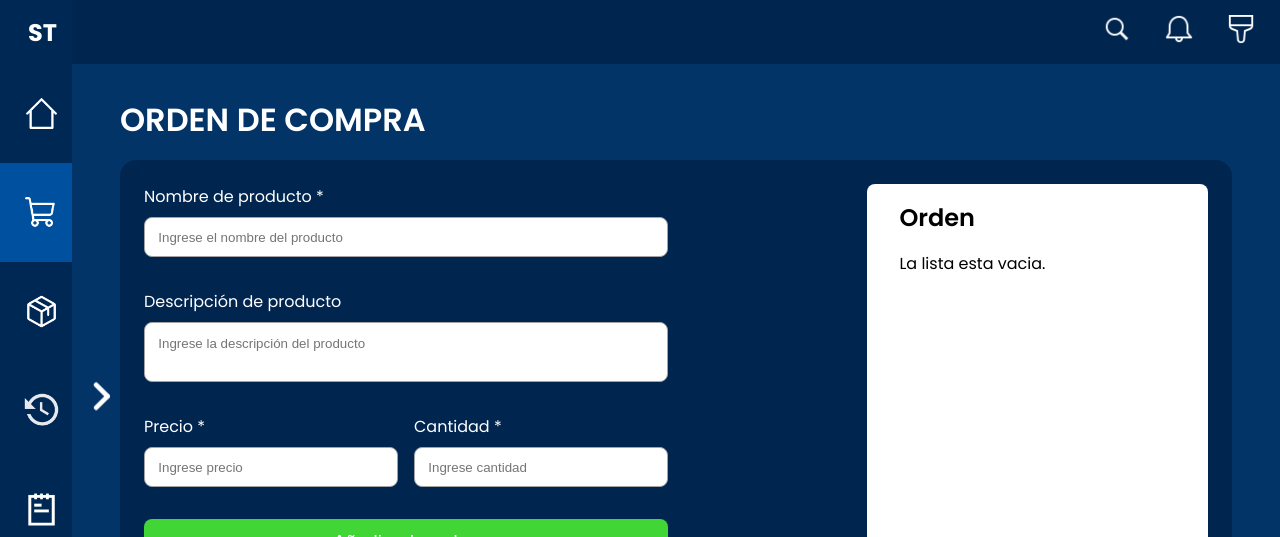
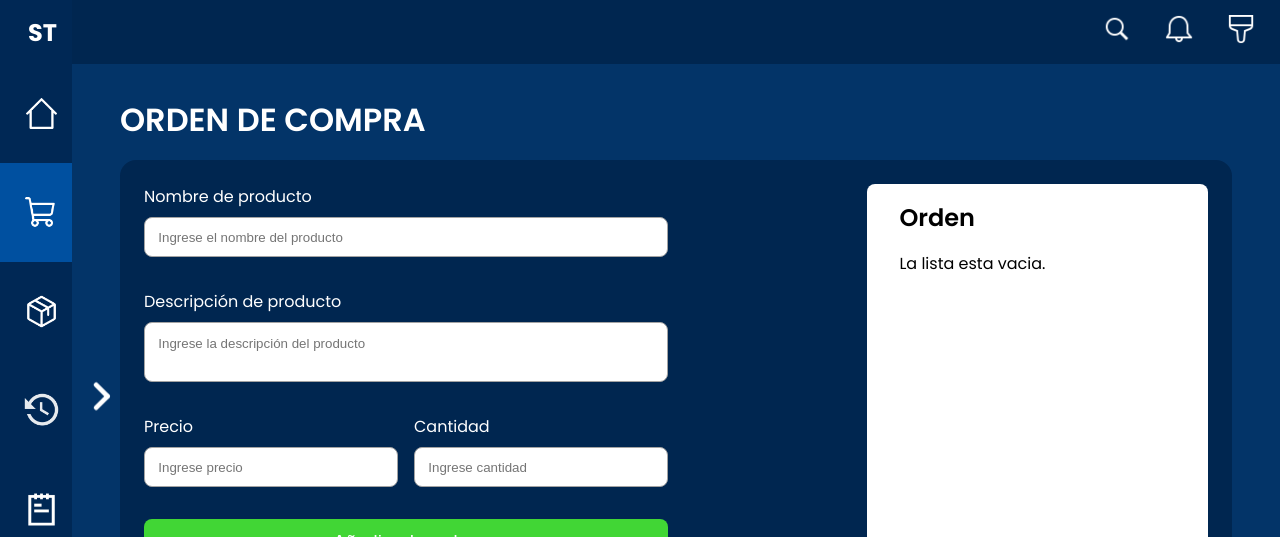
Before and after one commit to luciano-repetti/stocktrack, a Next.js app: page /orden_de_compra in a window 1280 px wide. Shown: the top 537 px of the page. Built offline with nearby package versions, Linux system fonts and the light colour scheme.

Commit message:
add message error form order

```diff
--- a/package.json
+++ b/package.json
@@ -11,7 +11,8 @@
   "dependencies": {
     "next": "14.1.0",
     "react": "^18",
-    "react-dom": "^18"
+    "react-dom": "^18",
+    "validator": "^13.11.0"
   },
   "devDependencies": {
     "eslint": "^8",
--- a/src/components/forms/OrderForm.jsx
+++ b/src/components/forms/OrderForm.jsx
@@ -1,6 +1,7 @@
 import { Input, Textarea } from "@/components/Input"
 import styles from "@/styles/modules/FormOrder.module.css"
 import { useState } from "react"
+import { orderValidations } from "./validations/orderValidations";
 
 
 export default function OrderForm({ handler }) {
@@ -9,9 +10,14 @@ export default function OrderForm({ handler }) {
         price: '',
         description: '',
         quantity: '',
-        // typeDiscount: '',
-        // discount: '',
     });
+
+    const [formErrors, setFormErrors] = useState({
+        name: '',
+        price: '',
+        quantity: '',
+        description: '',
+    })
 
     const { name, price, quantity, description, discount } = formItemState;
 
@@ -26,6 +32,11 @@ export default function OrderForm({ handler }) {
 
     const handleForm = (event) => {
         event.preventDefault()
+
+        const errors = orderValidations(formItemState)
+        const validationForm = Object.values(errors).some(camp => camp !== "")
+
+        if (!validationForm) {
             console.log('Form Submitted with state:', formItemState);
             handler(formItemState);
 
@@ -34,27 +45,28 @@ export default function OrderForm({ handler }) {
                 price: '',
                 quantity: '',
                 description: '',
-            // discount: '',
-            // typeDiscount: ''
             })
+
+            return;
+        }
+        setFormErrors(errors);
     }
 
     return (
         <form className={styles.form} onSubmit={handleForm}>
 
             <Input
-                error={""}
+                error={formErrors.name}
                 label={"Nombre de producto"}
                 name={"name"}
                 value={name}
-                required={true}
+                required={false}
                 type={"text"}
                 placeholder="Ingrese el nombre del producto"
                 onChange={onInputChange}
             />
 
             <Textarea
-                error={""}
                 label={"Descripción de producto"}
                 required={false}
                 name={"description"}
@@ -66,21 +78,22 @@ export default function OrderForm({ handler }) {
 
             <fieldset className="flex gap-1">
                 <Input
+                    error={formErrors.price}
                     label={"Precio"}
                     name={"price"}
                     value={price}
-                    required={true}
+                    required={false}
                     type={"number"}
                     placeholder={"Ingrese precio"}
                     onChange={onInputChange}
 
                 />
                 <Input
-                    error={""}
+                    error={formErrors.quantity}
                     label={"Cantidad"}
                     name={"quantity"}
                     value={quantity}
-                    required={true}
+                    required={false}
                     type={"number"}
                     placeholder={"Ingrese cantidad"}
                     onChange={onInputChange}
--- /dev/null
+++ b/src/components/forms/validations/orderValidations.js
@@ -0,0 +1,24 @@
+import validator from 'validator'
+
+export function orderValidations({ name, price, description, quantity }) {
+  const messageError = {
+    name: '',
+    price: '',
+    description: '',
+    quantity: '',
+  }
+
+  if (validator.isEmpty(name)) {
+    messageError.name = 'El campo de nombre es obligatorio.'
+  }
+
+  if (validator.isEmpty(price)) {
+    messageError.price = 'El campo de precio es obligatorio.'
+  }
+
+  if (validator.isEmpty(quantity)) {
+    messageError.quantity = 'El campo de cantidad es obligatorio.'
+  }
+
+  return messageError
+}
```
Also changed, not shown: 1 other file (tests, documents, lock files or other folders). Lines whose indentation alone changed are shown as unchanged.
